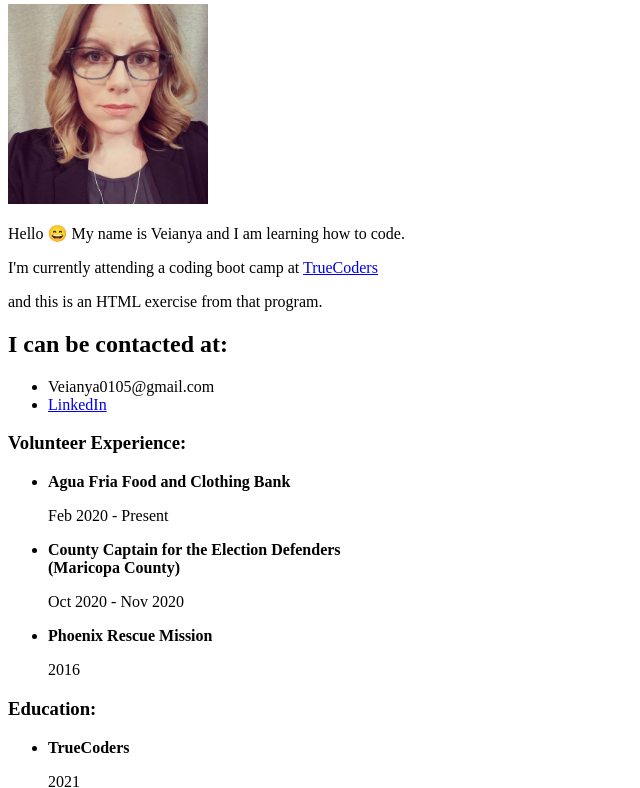
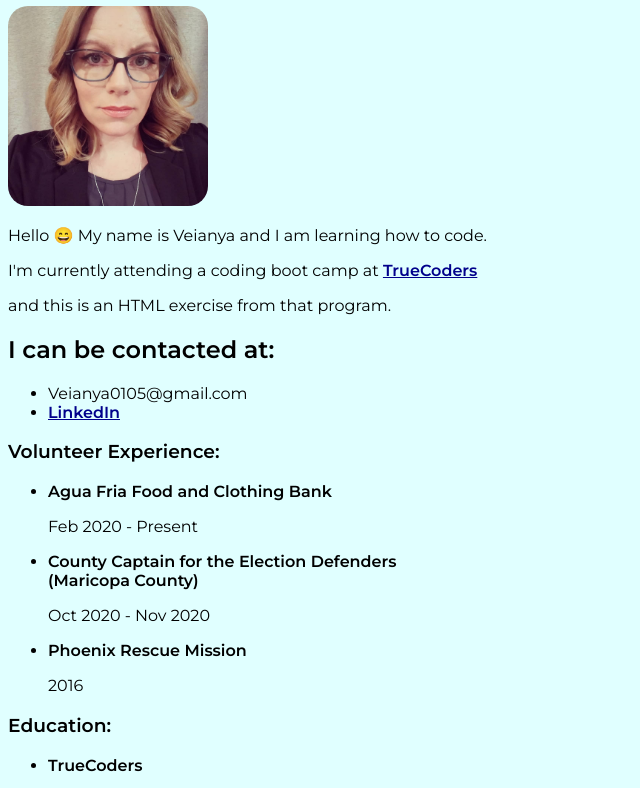
Before and after one commit to VeianyaHansen/HTMLExercise, a plain HTML site: page index.html in a window 1280 px wide. Shown: the part 76-864 px from the top of the page, without its empty margins (0-640 px from the left). Drawn offline with Linux system fonts and the light colour scheme.

Commit message:
Added CSS requirements

```diff
--- a/index.html
+++ b/index.html
@@ -3,20 +3,23 @@
 <head>
   <meta charset="UTF-8">
   <meta name="viewport" content="width=device-width, initial-scale=1.0">
+  <link rel="stylesheet" href="style.css">
+  <link rel="preconnect" href="https://fonts.gstatic.com">
+<link href="https://fonts.googleapis.com/css2?family=Montserrat:wght@400;600&display=swap" rel="stylesheet">
   <title>HTML Exercise</title>
 </head>
 <body>
   <heading>
     <h1>Veianya Hansen</h1>
-    <img src="/120960541_10216936729003027_2489748497844068755_o.jpg" width="200px" height="200px" alt="Veianya Hansen">
+    <img src="/120960541_10216936729003027_2489748497844068755_o.jpg" width="200px" height="200px" id="photo" alt="Veianya Hansen">
     <p>Hello &#128516 My name is Veianya and I am learning how to code.</p>
-    <p>I'm currently attending a coding boot camp at <a href="https://truecoders.io/">TrueCoders</a></p><p>and this is an HTML exercise from that program.</p>
+    <p>I'm currently attending a coding boot camp at <a href="https://truecoders.io/" class="link">TrueCoders</a></p><p>and this is an HTML exercise from that program.</p>
   </heading>
   <section>
     <h2>I can be contacted at:</h2>
     <ul>
       <li>Veianya0105@gmail.com</li>
-      <li><a href="https://www.linkedin.com/in/veianya-hansen-0738b5106/">LinkedIn</a></li>
+      <li><a href="https://www.linkedin.com/in/veianya-hansen-0738b5106/" class="link">LinkedIn</a></li>
     </ul>
   </section>
   <section>
--- /dev/null
+++ b/style.css
@@ -0,0 +1,13 @@
+body {
+  background-color: lightcyan;
+  font-family: 'Montserrat', sans-serif;
+}
+
+#photo {
+  border-radius: 10%;
+}
+
+.link {
+  color:darkblue;
+  font-weight: 700;
+}
```
